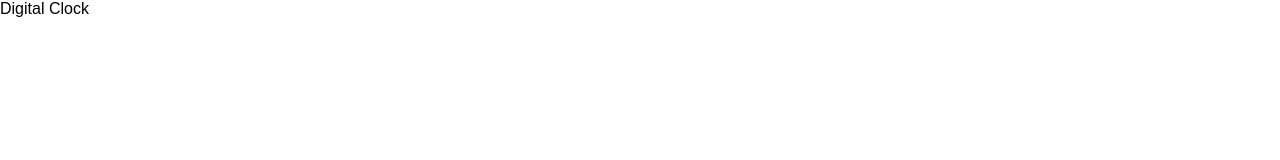
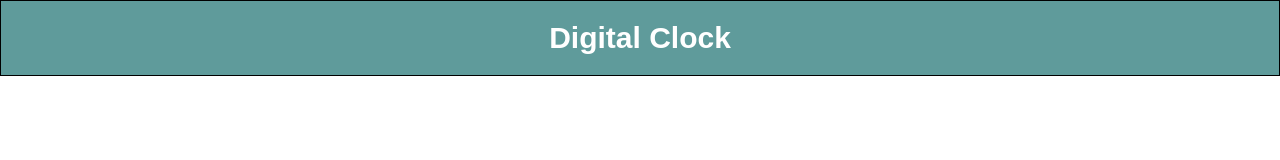
Before and after one commit to pvaishnaviprdxn/digiclock, a plain HTML site: page index.html in a window 1280 px wide. Drawn offline with Linux system fonts and the light colour scheme.

Commit message:
header style added

```diff
--- a/assets/css/style.css
+++ b/assets/css/style.css
@@ -106,11 +106,17 @@ li {
 /*=================================
   Header styling starts here
 =================================*/
-
-
-
-
-
+header{
+    border: 1px solid;
+    background-color:rgb(95, 155, 155);
+}
+h1{
+    font-size: 30px;
+    text-align: center;
+    margin:20px 0 20px 0;
+    color: white;
+    font-weight: bold;
+}
 /*=================================
   Header styling ends here
 =================================*/
```
